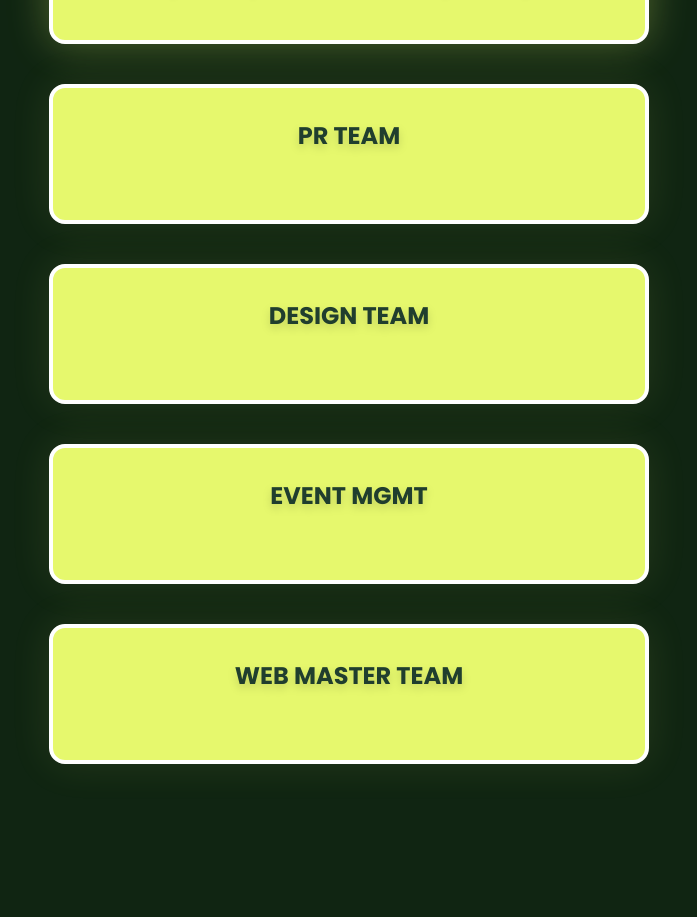
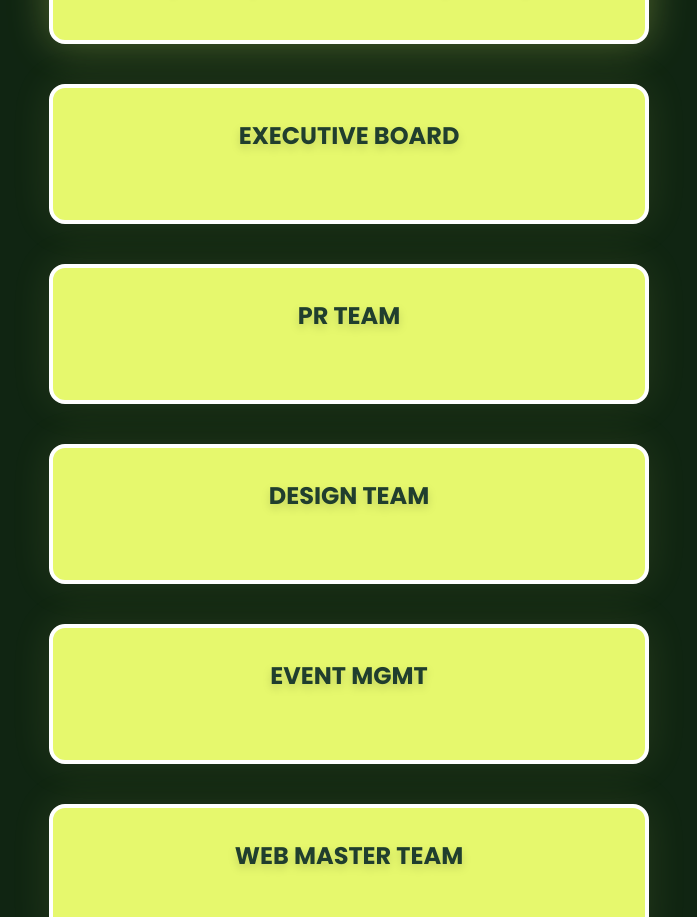
Before and after one commit to Navadeep-Reddy/IEEE-PES-2025, a React (Vite) app in the folder client/: page /team in a window 1280 px wide. Shown: the part 1660-2577 px from the top of the page, without its empty margins (291-988 px from the left). Built offline with nearby package versions, Linux system fonts and the light colour scheme; a web font is replaced by a local one.

Commit message:
feat: added new team photo

```diff
--- a/client/src/pages/TeamPage.tsx
+++ b/client/src/pages/TeamPage.tsx
@@ -22,6 +22,10 @@ export default function Team() {
   );
 
   const teams: Record<string, string[]> = {
+    "EXECUTIVE BOARD": [
+      "Akshaya V V - Joint Secretary",
+      "Sanjana Y - General Secretary",
+    ],
     "PR TEAM": [
       "Leelasri B - PR Head",
       "Shravanthi D - PR Member",
```
